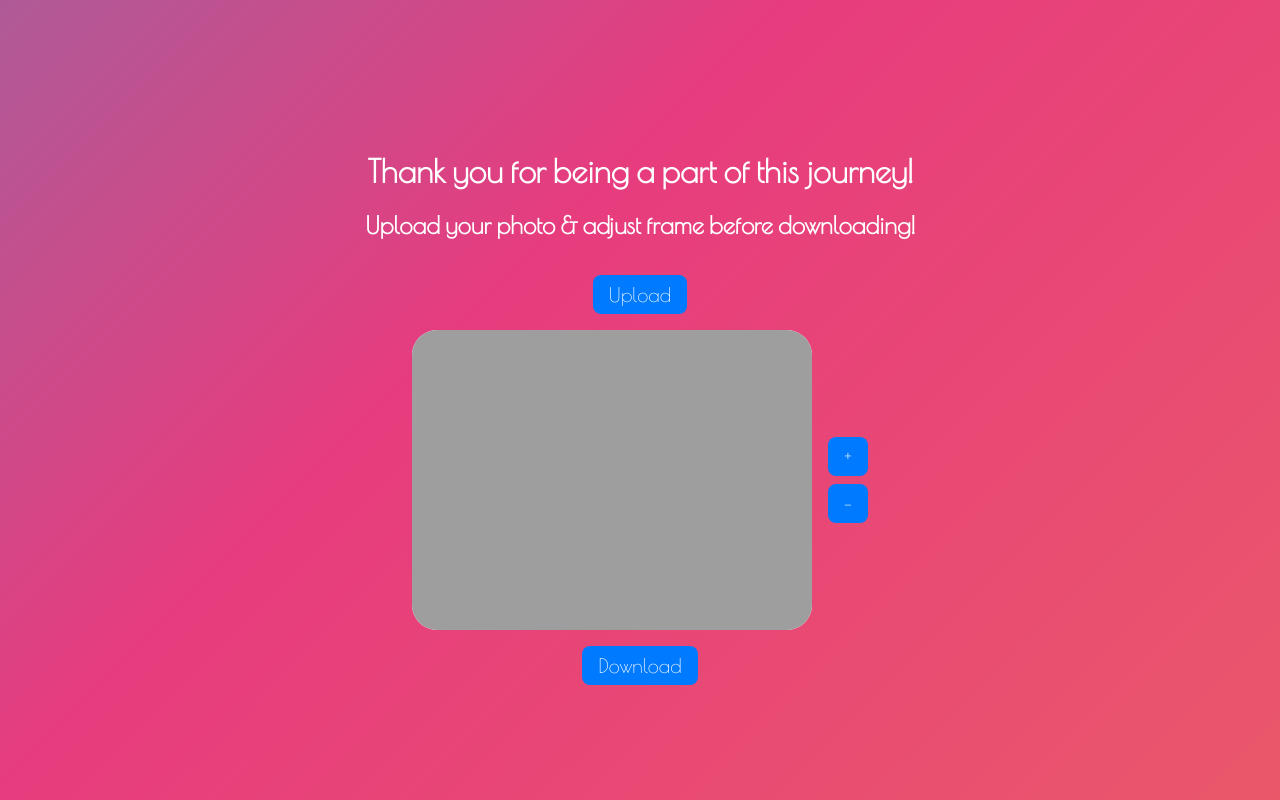
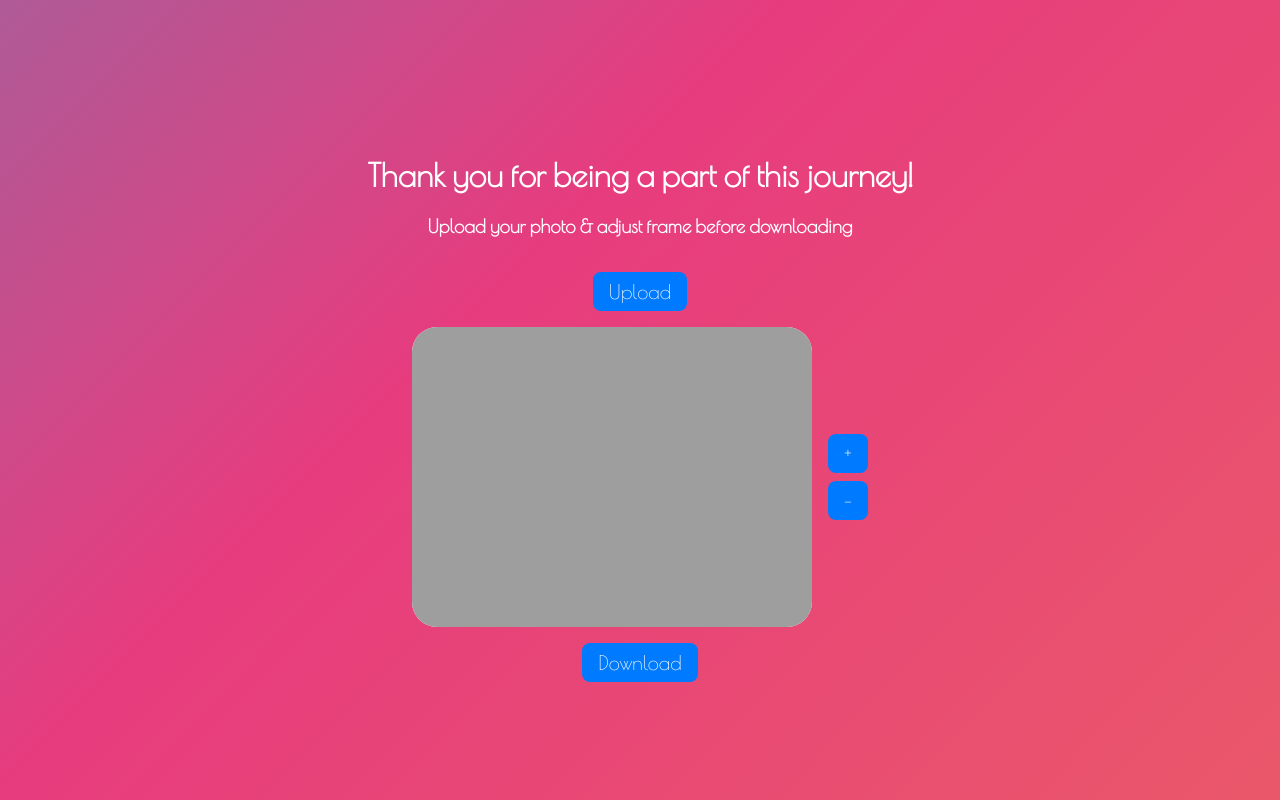
Before and after one commit to KhNagib99/40, a plain HTML site: page index.html in a window 1280 px wide. Drawn offline with nearby package versions, Linux system fonts and the light colour scheme.

Commit message:
Update index.html

```diff
--- a/index.html
+++ b/index.html
@@ -148,7 +148,7 @@
 <body>
   <header>
     <h1>Thank you for being a part of this journey!</h1>
-    <h2>Upload your photo & adjust frame before downloading!</h2>
+    <h3>Upload your photo & adjust frame before downloading</h3>
   </header>
 
   <div class="controls">
```
